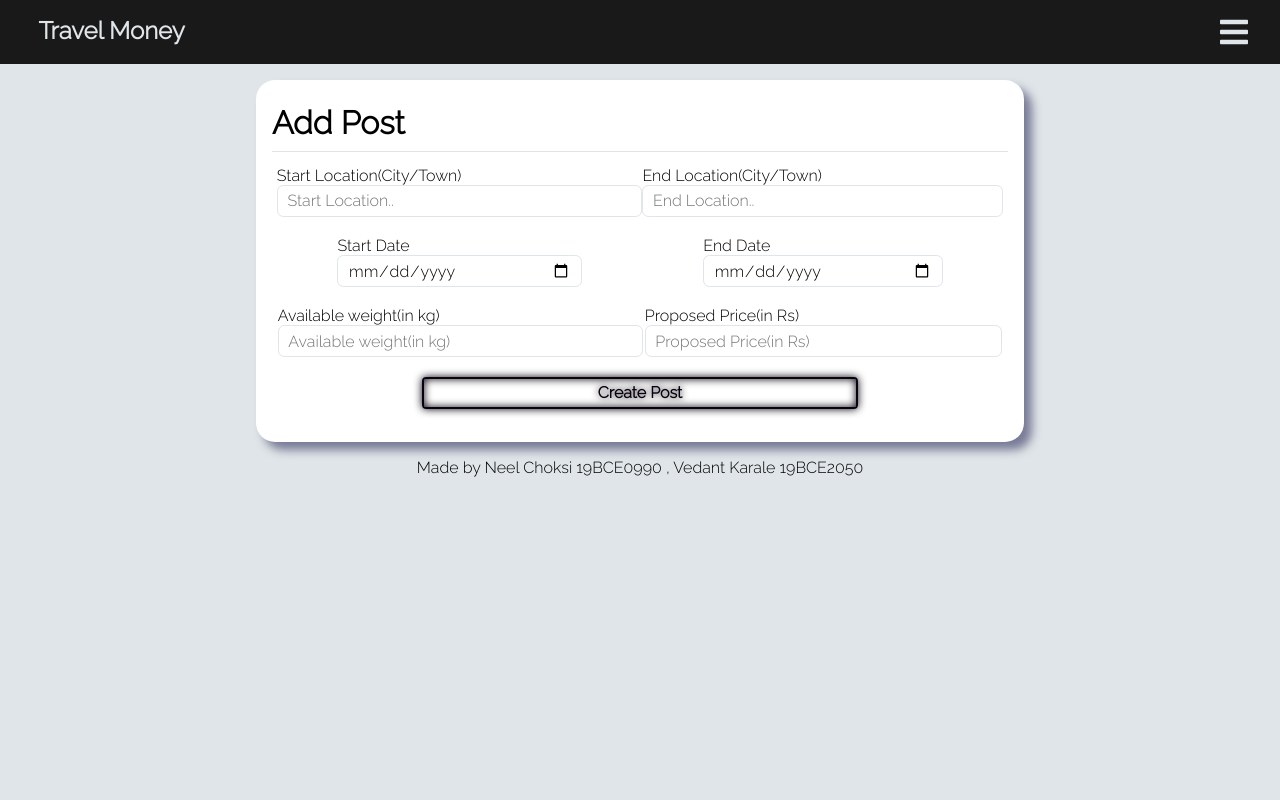
After one commit to NeelChoksi/travel-money-final, a PHP site: page /addpost.php in a window 1280 px wide. The commit adds this page. Run offline with PHP 8.4, Linux system fonts and the light colour scheme; the visitor is signed in with stand-in values (Sample User, id 1); some libraries are stand-ins or nearby versions.

Commit message:
add post works

```diff
--- /dev/null
+++ b/addpost.php
@@ -0,0 +1,83 @@
+<?php
+	include('sidebar.php');
+
+	if(!isset($_SESSION['unique_id'])){
+			header('location: login.php');
+	}
+
+?>
+
+<!DOCTYPE html>
+<html lang="en">
+<head>
+	<meta charset="UTF-8">
+	<meta name="viewport" content="width=device-width, initial-scale=1.0">
+	<title>Signup</title>
+	<link rel="stylesheet" href="styles/indexstyle.css">
+	<link rel="stylesheet" href="https://cdnjs.cloudflare.com/ajax/libs/font-awesome/5.15.2/css/all.min.css" />
+
+	<script src="https://kit.fontawesome.com/a076d05399.js" ></script>
+
+
+
+
+</head>
+<body>
+
+
+	<div class="wrapper">
+		<section class="form signup">
+			<header>Add Post</header>
+			<form action="#" class="form" enctype="multipart/form-data">
+				<div class="error-txt">
+					This is the error message
+				</div>
+				<div class="name-details">
+					<div class="field input">
+						<label>Start Location(City/Town)</label>
+						<input type="text" name="start_loc" placeholder="Start Location.."required>
+					</div>
+					<div class="field input">
+						<label>End Location(City/Town)</label>
+						<input type="text" name="end_loc" placeholder="End Location.."required>
+					</div>
+				</div>
+				<div class="login-details">
+
+					<div class="field input">
+						<label>Start Date</label>
+						<input type="date" name="start_date" required>
+					</div>
+					<div class="field input">
+						<label>End Date</label>
+						<input type="date" name="end_date" required>
+					</div>
+				</div>
+				<div class="login-details">
+
+					<div class="field input">
+						<label>Available weight(in kg)</label>
+						<input type="number" name="available_weight" placeholder="Available weight(in kg)" required>
+					</div>
+					<div class="field input">
+						<label>Proposed Price(in Rs)</label>
+						<input type="number" name="proposed_price" placeholder="Proposed Price(in Rs)" required>
+					</div>
+				</div>
+
+
+					<div class="field submit-btn submit_post">
+						<input type="submit" name="submit_post" value="Create Post" >
+					</div>
+
+
+			</form>
+		</section>
+	</div>
+	<footer>
+		Made by Neel Choksi 19BCE0990 , Vedant Karale 19BCE2050
+	</footer>
+	<script src="javascript/addpost.js"></script>
+
+</body>
+</html>
--- a/chat.php
+++ b/chat.php
@@ -163,7 +163,7 @@
 			</div>
 			<?php if($context=='customer'){?>
 				<div class="add-order">
-					<a href="addorder.php">Place Order</a>
+					<a href="addorder.php?traveller_id=$id_of_clicked">Place Order</a>
 				</div>
 
 			<?php } ?>
--- a/customer/customer-dashboard.php
+++ b/customer/customer-dashboard.php
@@ -1,7 +1,4 @@
 <?php
-
-
-
 
 ?>
 
@@ -52,6 +49,5 @@
 </div>
 
 
-
 </body>
 </html>
--- a/includes/signup.php
+++ b/includes/signup.php
@@ -78,7 +78,7 @@
 							echo "file not inserted in server";
 						}
 					}else{
-						echo"enter an image type file- jpeg,jpg,png for profile pdf for aadhar ";
+						echo"jpeg,jpg,png for profile image and pdf for aadhar card  ";
 					}
 				}else{
 					echo "upload image and aadhar";
--- /dev/null
+++ b/javascript/addpost.js
@@ -0,0 +1,33 @@
+const form = document.querySelector(".signup form ");
+const conitnueBtn = form.querySelector(".submit_post input");
+const errorText = form.querySelector(".error-txt");
+
+form.onsubmit = (e) =>{
+	e.preventDefault();
+}
+
+conitnueBtn.onclick = () =>{
+	let xhr = new XMLHttpRequest();
+	xhr.open("POST","includes/addpost.inc.php",true);//async = true
+	xhr.onload = () =>{
+		if(xhr.readyState === XMLHttpRequest.DONE){
+			if(xhr.status === 200){
+				let data = xhr.response;
+				// console.log(data);
+				// str1.localeCompare(str2)
+				if(data == 1){
+					// console.log("success");
+					location.href = "viewposts.php";
+				}else{
+					errorText.textContent = data;
+
+					errorText.style.display = 'block';
+				}
+			}
+		}
+	}
+	let formData = new FormData(form);
+	xhr.send(formData);
+
+	//xhr.send();
+}
--- a/javascript/chat.js
+++ b/javascript/chat.js
@@ -7,4 +7,5 @@ const submitbtn = document.querySelector('.typing-area button');
 
 submitbtn.onclick = () =>{
 	console.log('hi');
+
 }
--- a/traveller/traveller-dashboard.php
+++ b/traveller/traveller-dashboard.php
@@ -1,7 +1,4 @@
 <?php
-
-
-
 
 ?>
 
@@ -13,7 +10,7 @@
 			<p>
 				Create a post about your travel plan to gain orders.
 			</p>
-			<a class="proceed">
+			<a href="addpost.php" class="proceed traveller_addpost">
 				Create Post
 			</a>
 		</div>
@@ -60,6 +57,5 @@
 
 
 
-
 </body>
 </html>
```
Also changed, not shown: addorder.php (+9 -3 lines), includes/addorder.inc.php (added, +9 -0 lines), includes/addpost.inc.php (added, +37 -0 lines), javascript/addorder.js (added, +33 -0 lines), viewposts.php (added, +12 -0 lines), includes/images/1621264806IMG_20210510_002032.jpg (added), includes/images/1621418628codeSnippet.png (added), vieworders.php (added).
